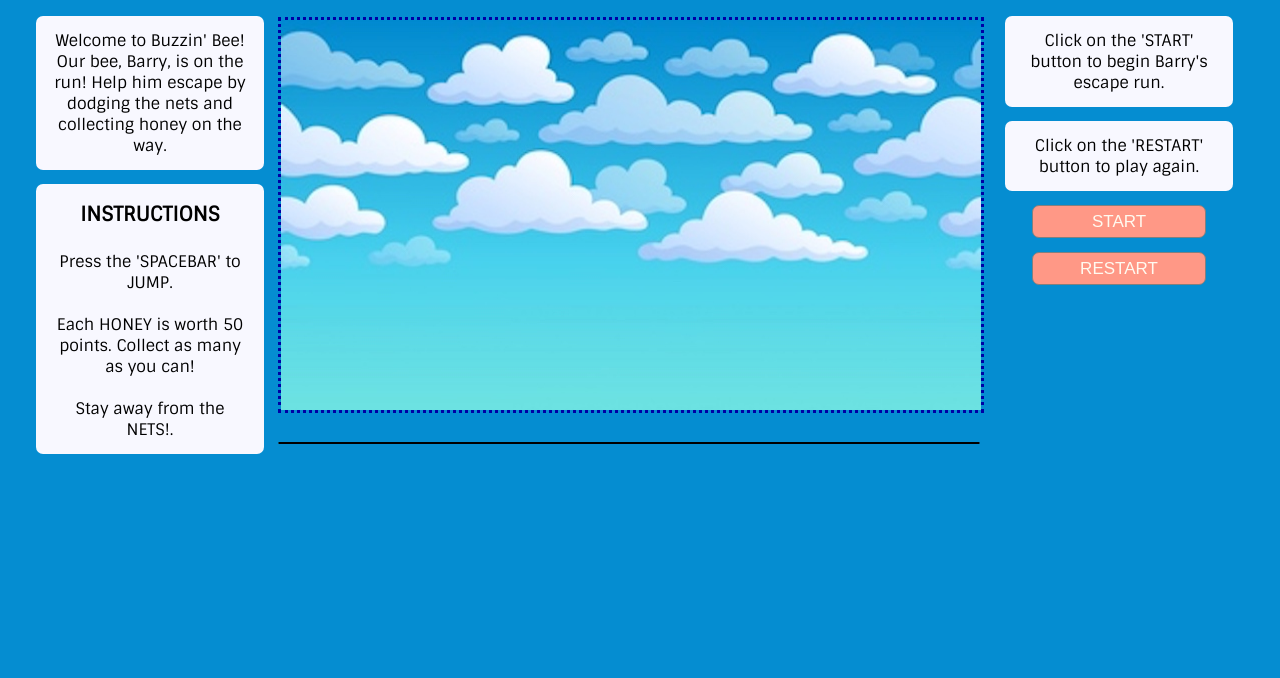
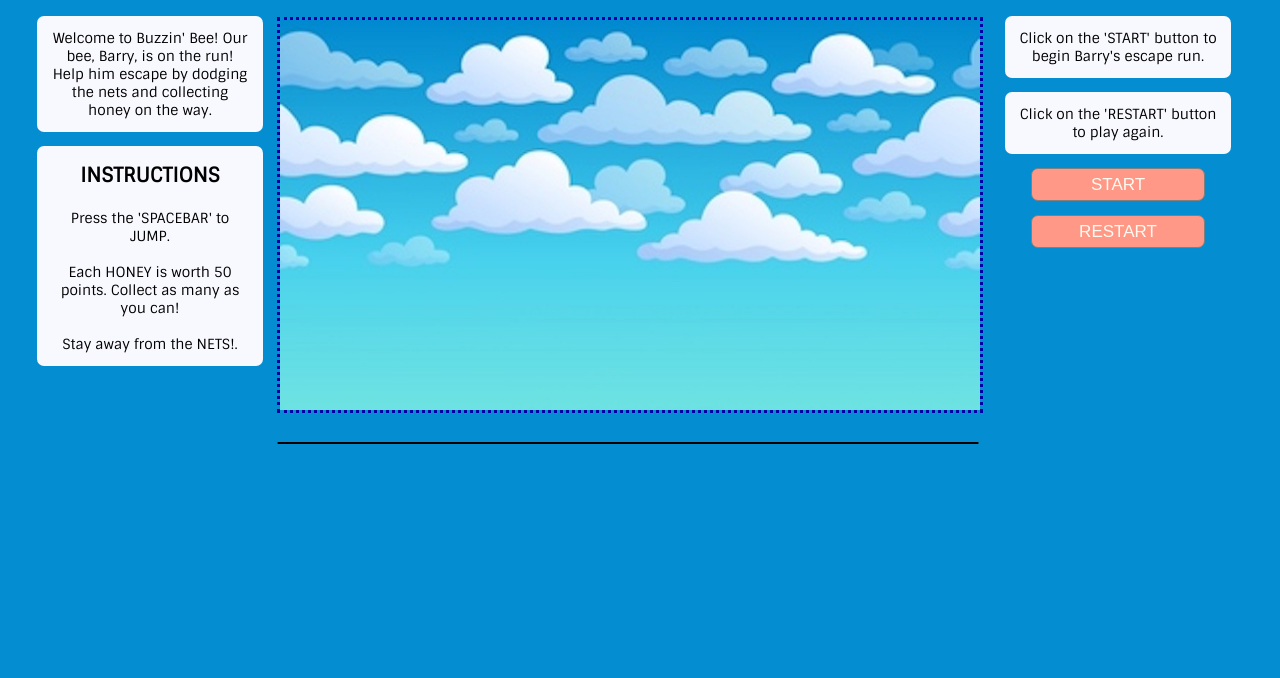
Before and after one commit to beebeean09/BuzzinBee, a plain HTML site: page index.html in a window 1280 px wide. Shown: the part 122-800 px from the top of the page. Drawn offline with nearby package versions, Linux system fonts and the light colour scheme; a web font is replaced by a local one.

Commit message:
edit to instructions font size and padding

```diff
--- a/assets/buzzin_bee.css
+++ b/assets/buzzin_bee.css
@@ -54,10 +54,11 @@ h2 {
 
   /*font-family: 'Signika', sans-serif;  width: 700;*/
   width: 200px;
+  font-size: 14px;
   /*border: 1px solid black;*/
   background: ghostwhite;
   margin: 7px 0;
-  padding: 14px;
+  padding: 13px;
   text-align: center;
   border-radius: 7px;
   justify-content: center;
```
